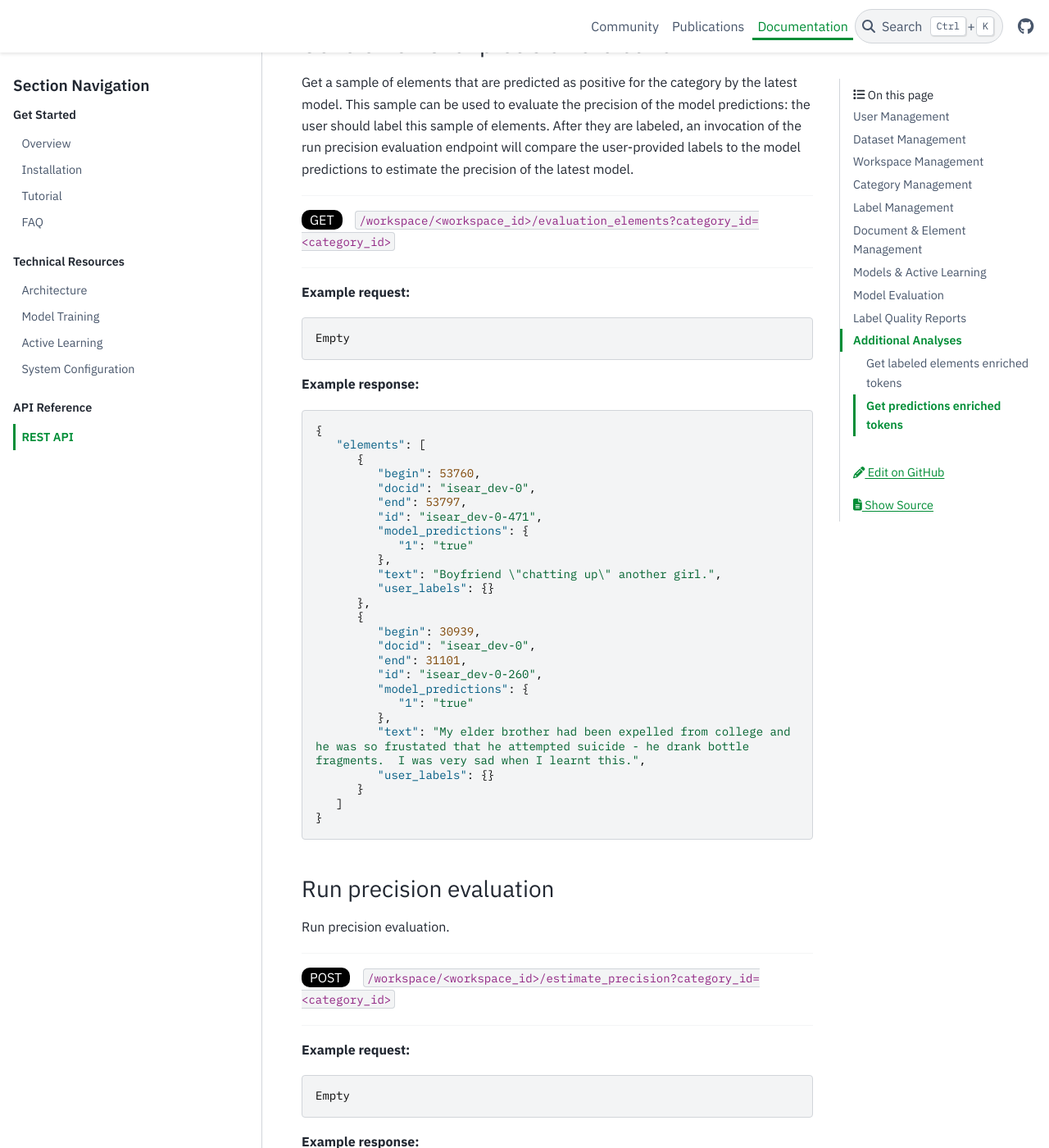
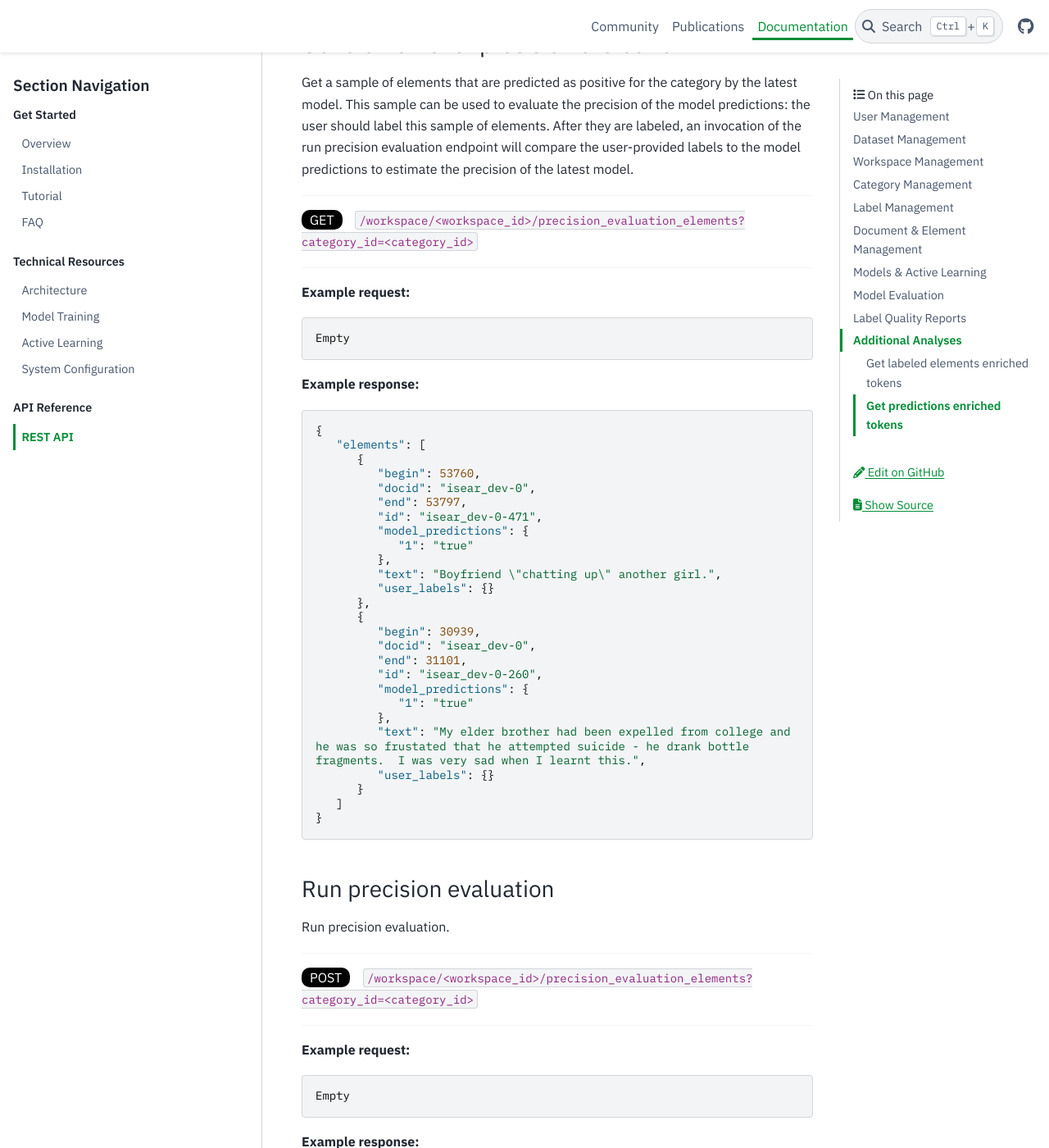
Before and after one commit to label-sleuth/label-sleuth.org, a Sphinx documentation site: the page built from docs/docs/dev/api.md, in a window 1280 px wide and 1400 px high, scrolled down 20389 px. Shown: the whole window at 82% size. Built offline with Sphinx 7.4.7 and the PyData theme 0.15.4, drawn with Linux system fonts in a browser that asks for light colours.

Commit message:
update precision evaluation endpoints

````diff
--- a/docs/docs/dev/api.md
+++ b/docs/docs/dev/api.md
@@ -979,7 +979,7 @@ used to evaluate the precision of the model predictions: the user should label t
 
 ---
 
-<span class="request_type">GET</span> ```/workspace/<workspace_id>/evaluation_elements?category_id=<category_id>```
+<span class="request_type">GET</span> ```/workspace/<workspace_id>/precision_evaluation_elements?category_id=<category_id>```
 
 ---
 
@@ -1026,7 +1026,7 @@ Run precision evaluation.
 
 ---
 
-<span class="request_type">POST</span> ```/workspace/<workspace_id>/estimate_precision?category_id=<category_id>```
+<span class="request_type">POST</span> ```/workspace/<workspace_id>/precision_evaluation_elements?category_id=<category_id>```
 
 ---
 
````
